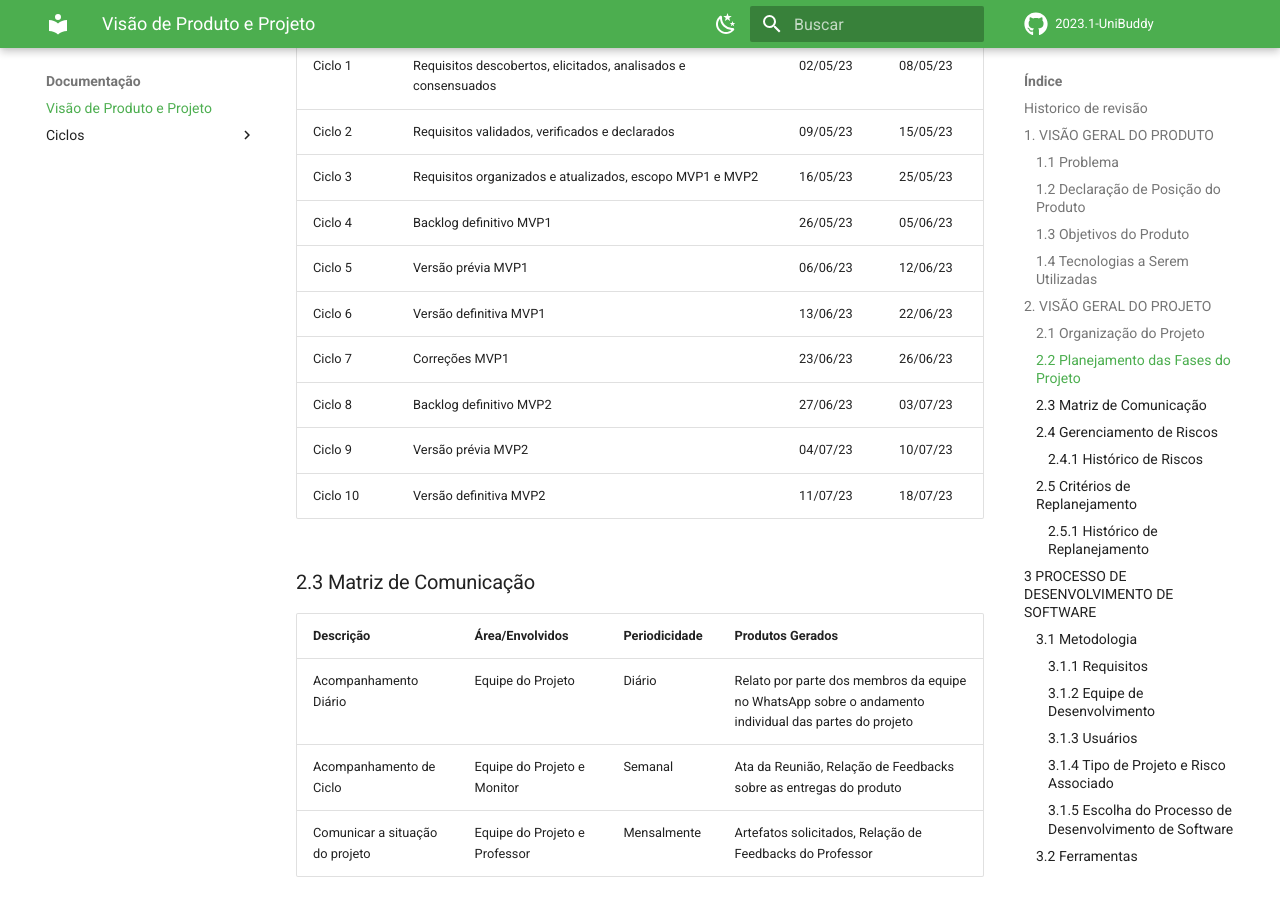
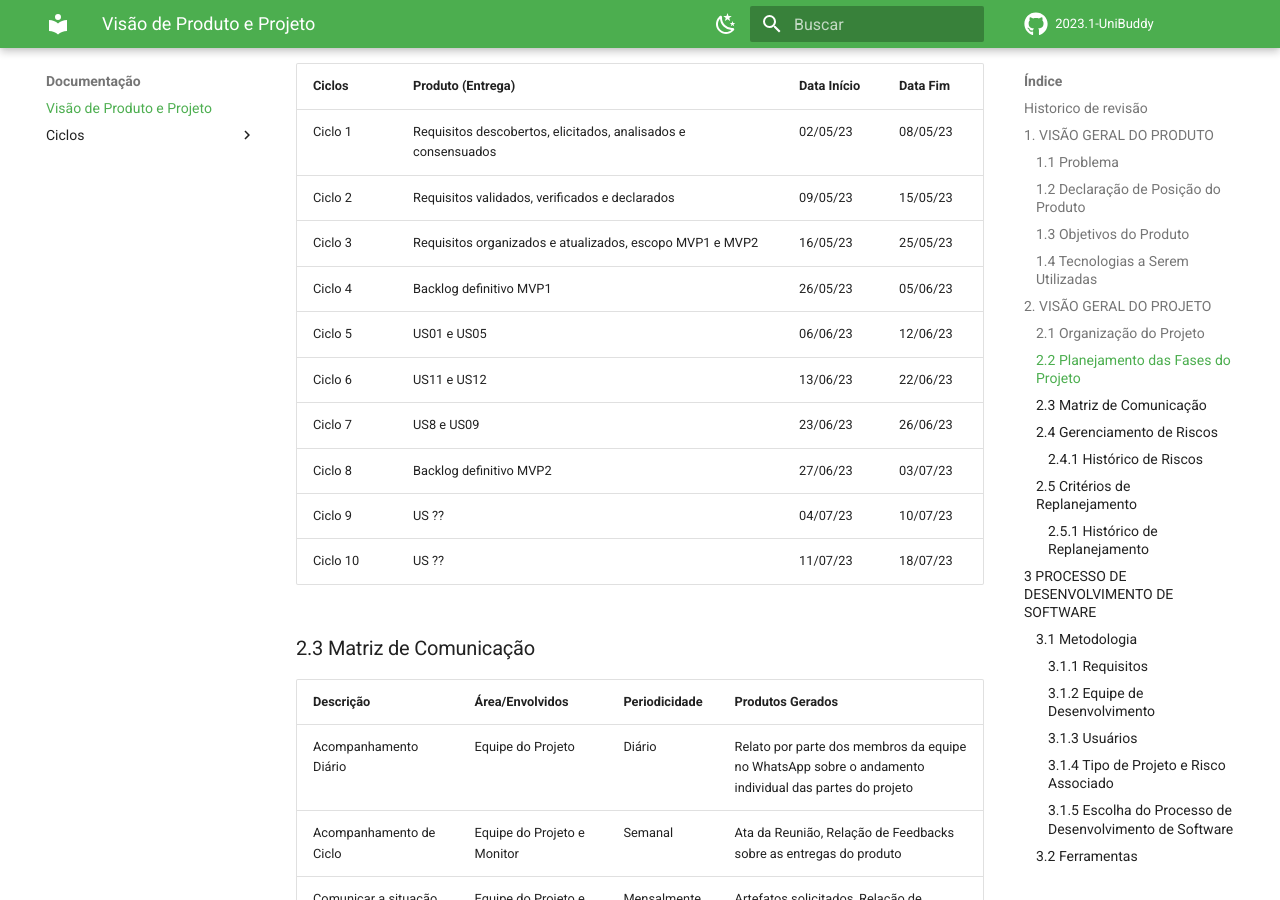
Before and after one commit to mdsreq-fga-unb/2023.1-UniBuddy, an MkDocs documentation site: the page built from docs/visao-produto-projeto.md, in a window 1280 px wide and 900 px high, scrolled down 3378 px. Built offline with MkDocs 1.6.1 and Material for MkDocs 9.7.7, drawn with Linux system fonts in a browser that asks for light colours; comment, search, counter and statistics services are not loaded; some of the changed text lies outside the part shown.

```diff
--- a/docs/visao-produto-projeto.md
+++ b/docs/visao-produto-projeto.md
@@ -70,12 +71,12 @@ Ciclo 1 | Requisitos descobertos, elicitados, analisados e consensuados | 02/05/
 Ciclo 2 | Requisitos validados, verificados e declarados | 09/05/23 | 15/05/23
 Ciclo 3 | Requisitos organizados e atualizados, escopo MVP1 e MVP2  | 16/05/23 | 25/05/23
 Ciclo 4 | Backlog definitivo MVP1 | 26/05/23 | 05/06/23
-Ciclo 5 | Versão prévia MVP1 | 06/06/23 | 12/06/23
-Ciclo 6 | Versão definitiva MVP1 | 13/06/23 | 22/06/23
-Ciclo 7 | Correções MVP1 | 23/06/23 | 26/06/23
+Ciclo 5 | US01 e US05 | 06/06/23 | 12/06/23
+Ciclo 6 | US11 e US12 | 13/06/23 | 22/06/23
+Ciclo 7 | US8 e US09 | 23/06/23 | 26/06/23
 Ciclo 8 | Backlog definitivo MVP2 | 27/06/23 | 03/07/23
-Ciclo 9 | Versão prévia MVP2 | 04/07/23 | 10/07/23
-Ciclo 10 | Versão definitiva MVP2 | 11/07/23 | 18/07/23
+Ciclo 9 | US ?? | 04/07/23 | 10/07/23
+Ciclo 10 | US ??| 11/07/23 | 18/07/23
 
 ### 2.3	Matriz de Comunicação
 Descrição | Área/Envolvidos | Periodicidade | Produtos Gerados
```
Also changed, not shown: other parts of docs/visao-produto-projeto.md (+1 -0 lines).
